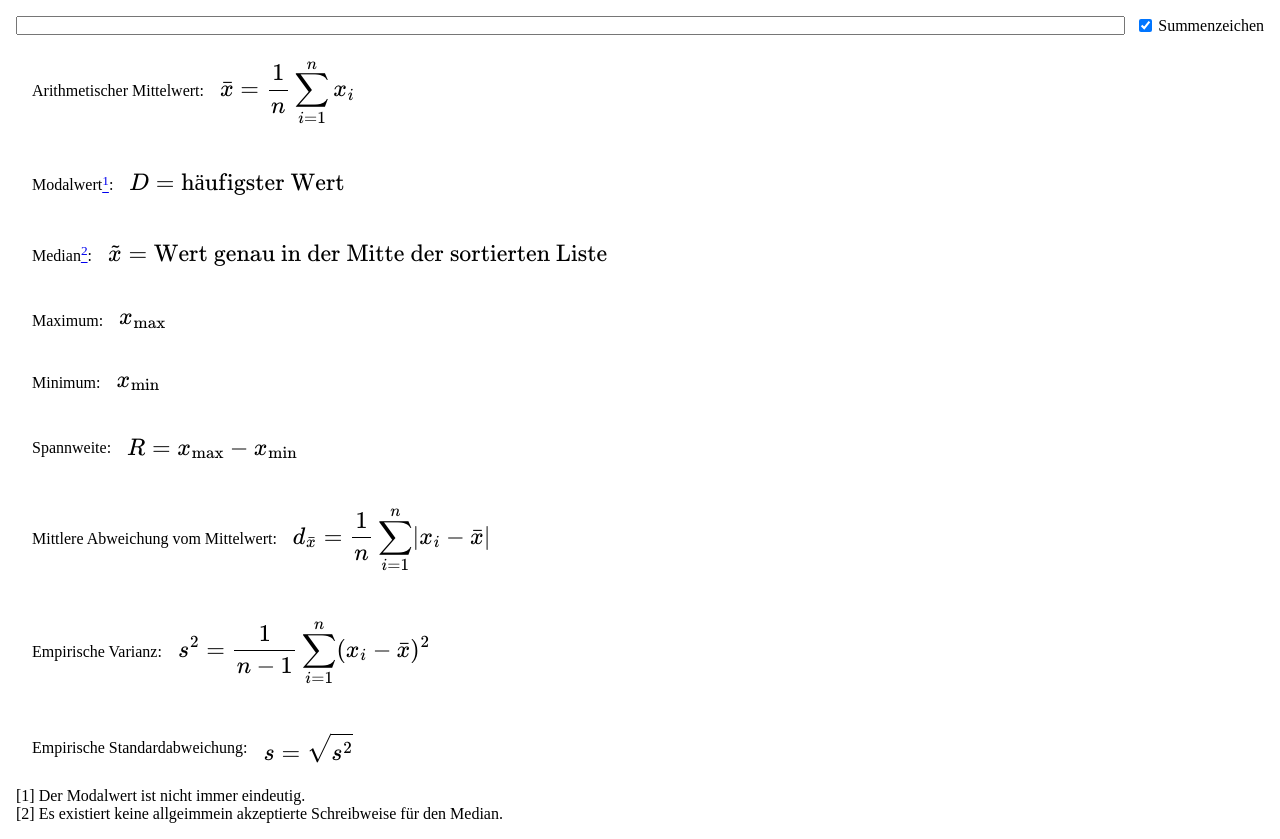
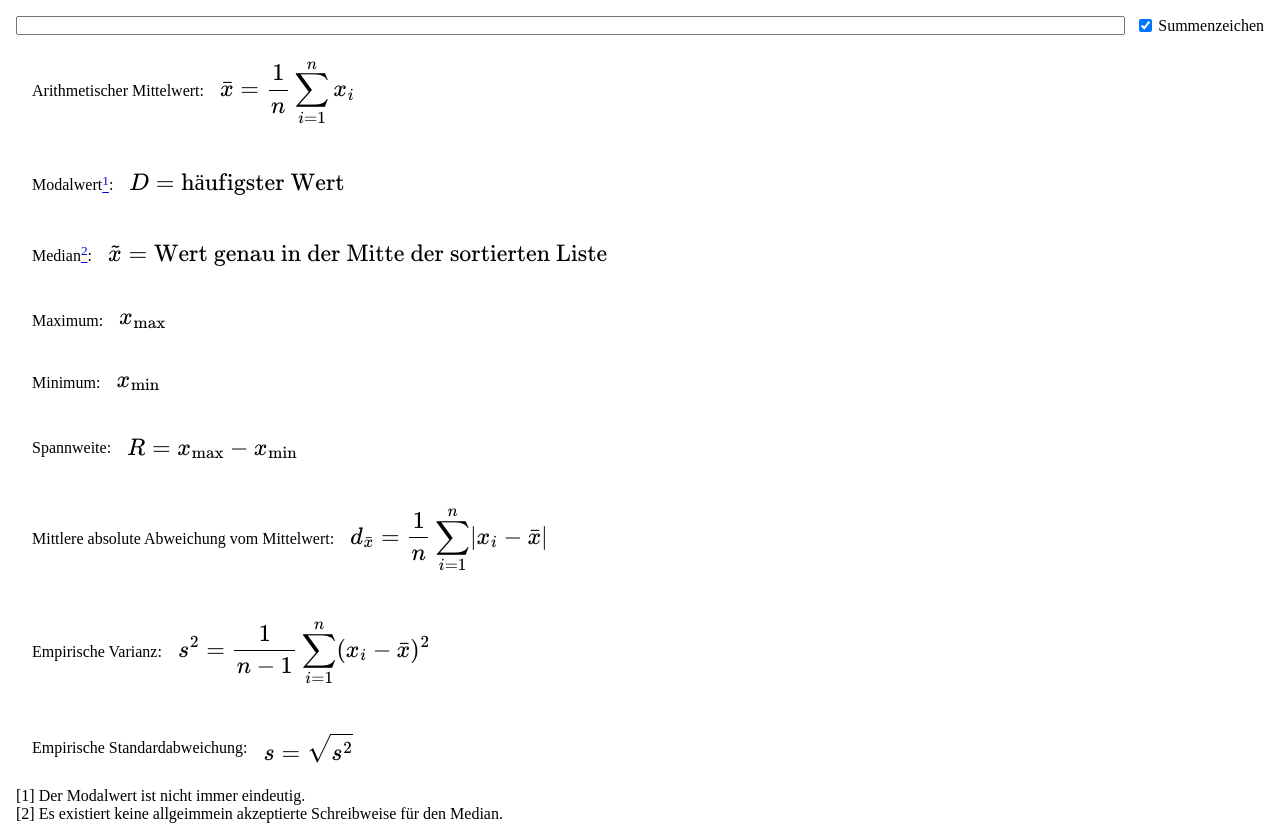
Before and after one commit to paga2004/statistik, a plain HTML site: page index.html in a window 1280 px wide. Drawn offline with nearby package versions, Linux system fonts and the light colour scheme.

Commit message:
Fix 'Mittlere absolute Abweichung'

```diff
--- a/index.html
+++ b/index.html
@@ -67,7 +67,7 @@
     </div>
 
     <div class="item">
-      <label>Mittlere Abweichung vom Mittelwert: </label>
+      <label>Mittlere absolute Abweichung vom Mittelwert: </label>
       <p id="mAvM"></p>
     </div>
 
```
